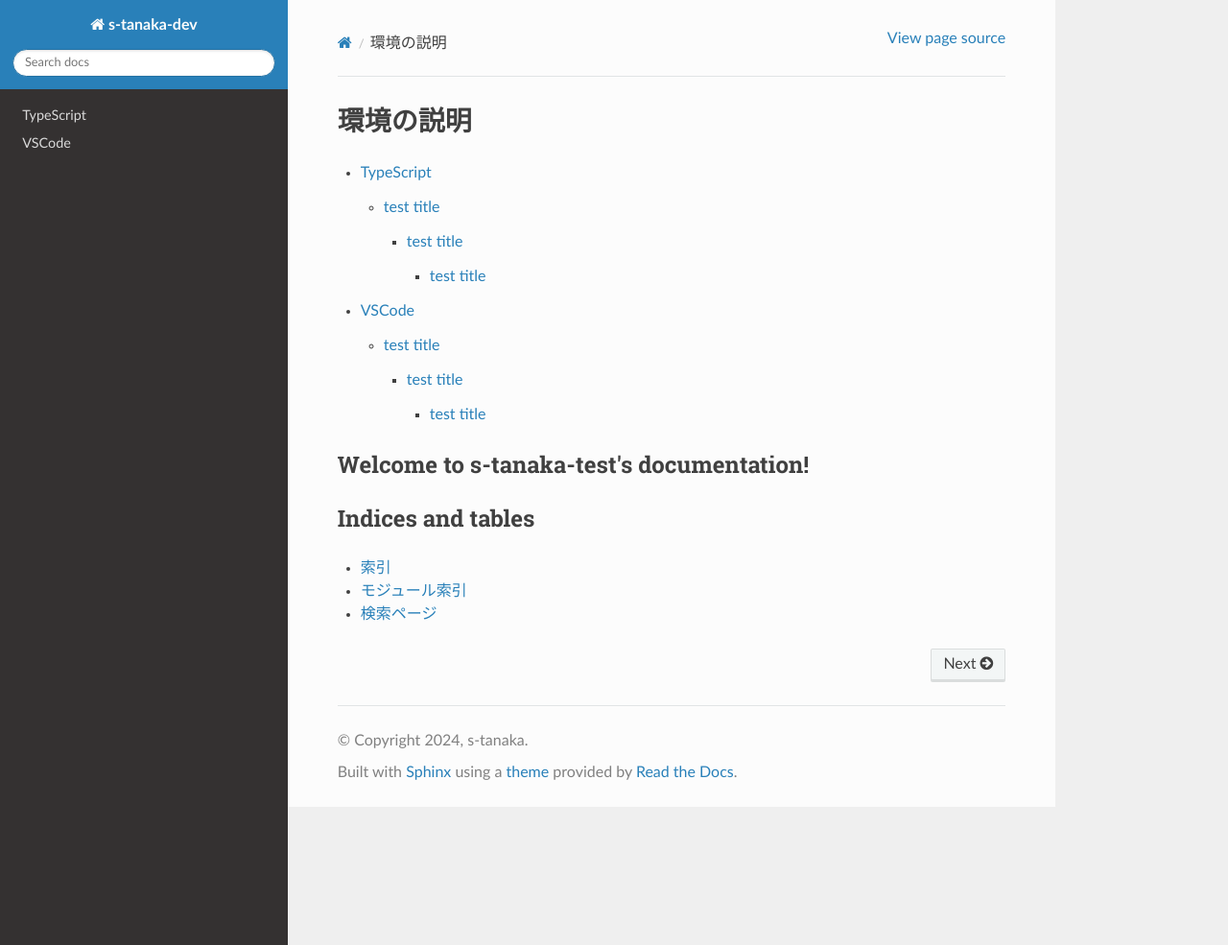
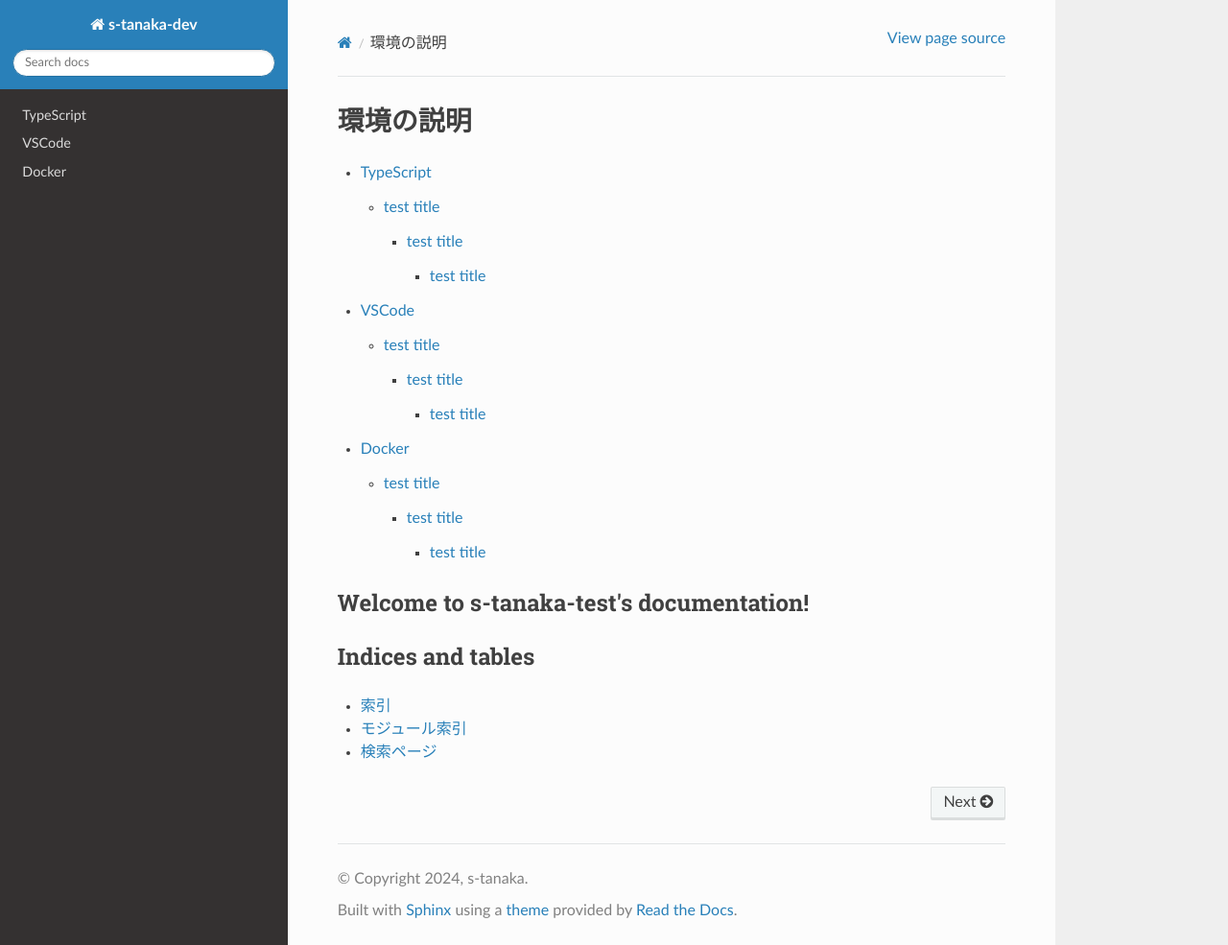
Before and after one commit to ProxmoxDev/sphinx, a Sphinx documentation site: the page built from docs/source/index.rst, in a window 1280 px wide and 985 px high. Shown: the whole window at 96% size. Built offline with Sphinx 7.4.7 and the Read the Docs theme 2.0.0, drawn with Linux system fonts in a browser that asks for light colours; pages that are not in the unit, such as notebooks, are missing from menus.

Commit message:
add: docker

```diff
--- /dev/null
+++ b/docs/source/docker/index.md
@@ -0,0 +1,9 @@
+# Docker
+
+## test title
+
+### test title
+
+#### test title
+
+[Google.com リンク](https://www.google.co.jp)
--- a/docs/source/index.rst
+++ b/docs/source/index.rst
@@ -11,6 +11,7 @@
    test/index
    typescript/index
    vscode/index
+   docker/index
 
 Welcome to s-tanaka-test's documentation!
 =========================================
```
